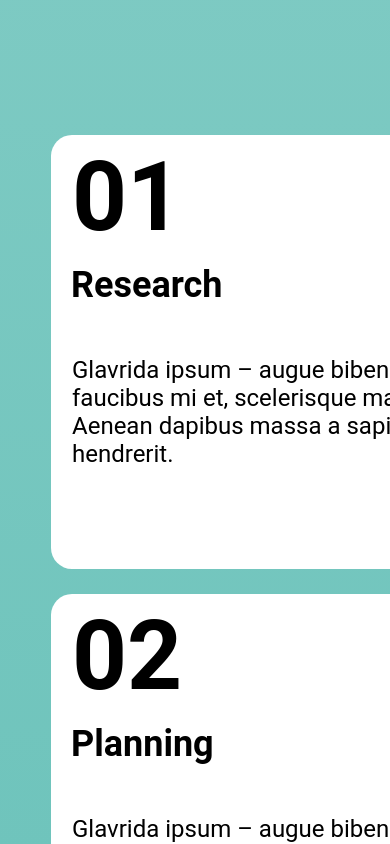
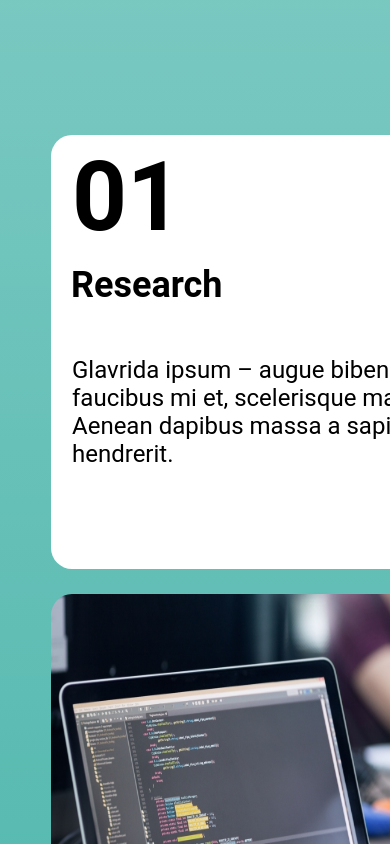
Before and after one commit to dola-barai/talentship-gaf, a React (Create React App) app: page / in a window 390 px wide. Shown: the part 2560-3404 px from the top of the page. Built offline with nearby package versions, Linux system fonts and the light colour scheme.

Commit message:
title added2

```diff
--- a/src/HowWeWork/HowWeWork.js
+++ b/src/HowWeWork/HowWeWork.js
@@ -15,7 +15,7 @@
                     </div>
                 </div>
                 <div className='mt-[99px] mx-[51px]'>
-                    <div className='grid grid-cols-1 md:grid-cols-3'>
+                    <div className='grid grid-cols-3'>
                         <div className='bg-white w-[434px] h-[434px] rounded-[21px]  mr-[15px] mb-[25px]'>
                             <div className='w-[111px] h-[113px] mt-[6px] ms-[21px] number'>
                                 01
```
